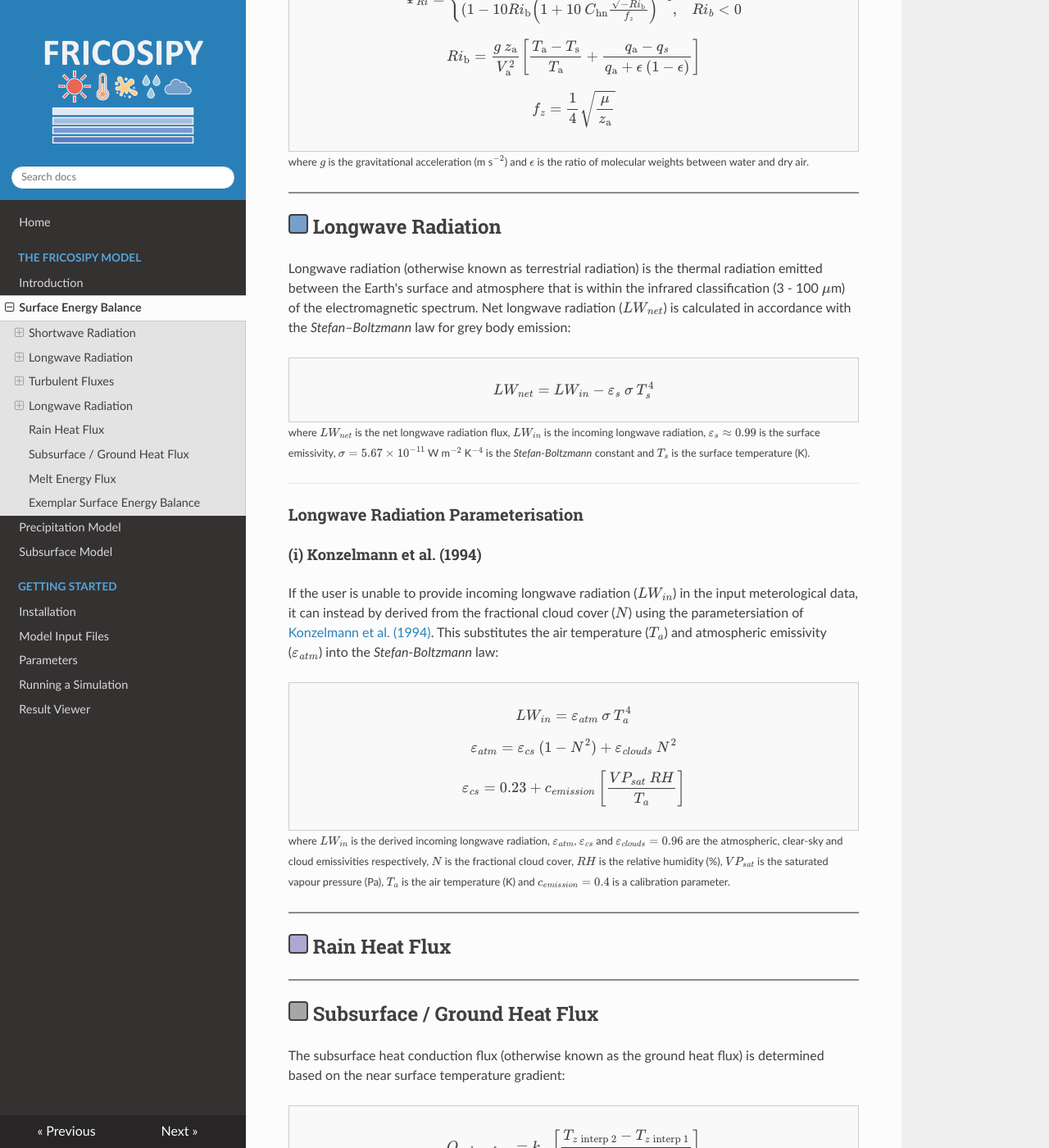
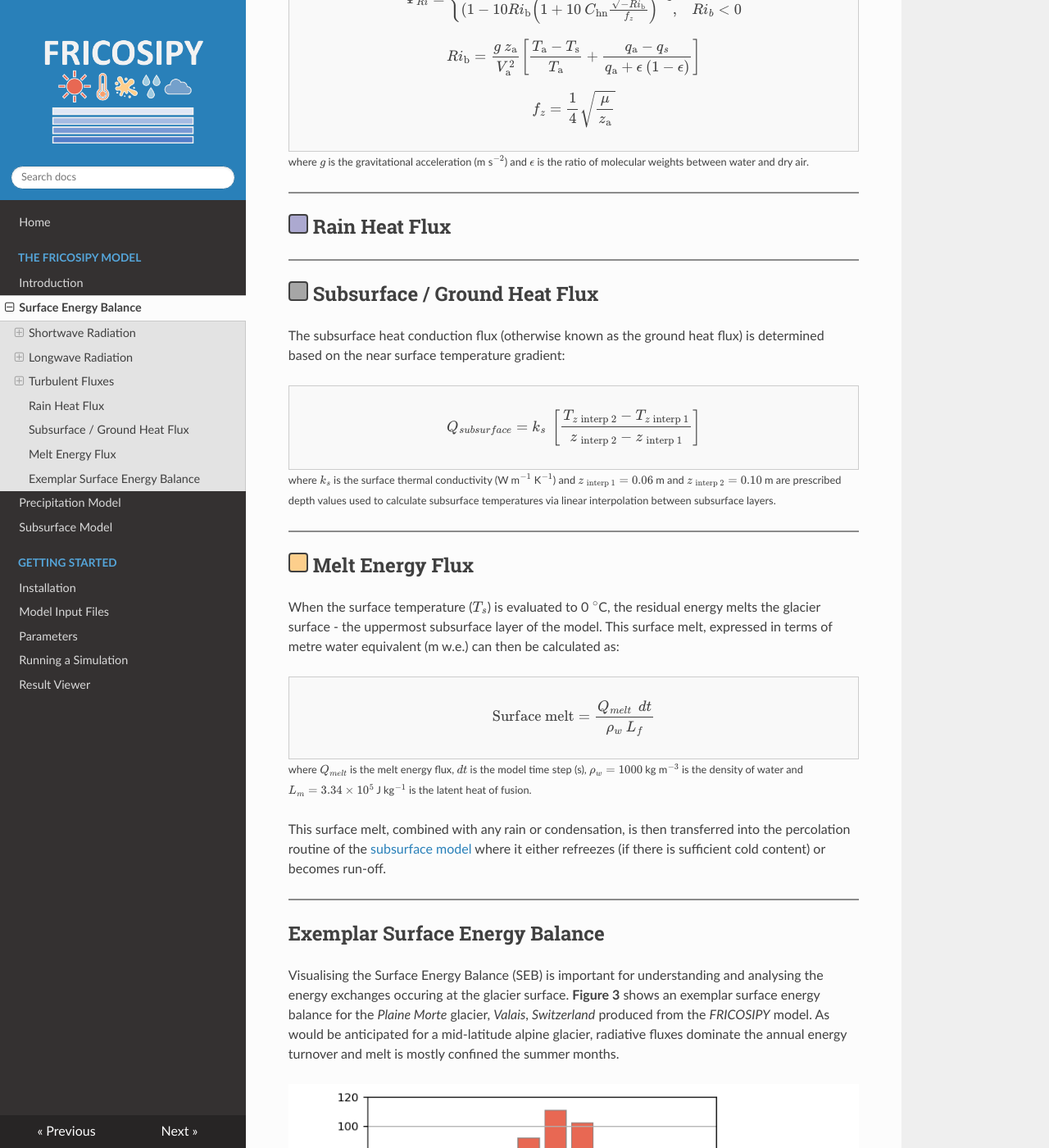
Before and after one commit to MarcusGastaldello/FRICOSIPY, an MkDocs documentation site: the page built from docs/surface_energy_balance.md, in a window 1280 px wide and 1400 px high, scrolled down 5121 px. Shown: the whole window at 82% size. Built offline with MkDocs 1.6.1, drawn with Linux system fonts in a browser that asks for light colours; nearby versions of some CDN libraries.

Commit message:
Update surface_energy_balance.md

```diff
--- a/docs/surface_energy_balance.md
+++ b/docs/surface_energy_balance.md
@@ -209,40 +209,6 @@ $$
 
 <hr style="height:2px; background-color:#8b8b8b; border:none;" />
 
-## <span style="display: inline-block; width: 1em; height: 1em;background-color: #74A0CB; border: 2px solid #404040; border-radius: 4px; "></span> Longwave Radiation
-
-Longwave radiation (otherwise known as terrestrial radiation) is the thermal radiation emitted between the Earth's surface and atmosphere that is within the infrared classification (3 - 100 $\mu$m) of the electromagnetic spectrum. Net longwave radiation ($LW_{net}$) is calculated in accordance with the *Stefan*–*Boltzmann* law for grey body emission:
-
-<div style="border:1px solid #ccc; padding:10px; background:#f9f9f9;">
-$$
-LW_{net} = LW_{in} - \varepsilon_{s} \: \sigma \: T_{s}^{4}
-$$
-</div>
-<small>where $LW_{net}$  is the net longwave radiation flux, $LW_{in}$ is the incoming longwave radiation, $\varepsilon_{s} \approx 0.99$ is the surface emissivity, $\sigma = 5.67 \times 10^{-11}$ W m$^{-2}$ K$^{-4}$ is the *Stefan*-*Boltzmann* constant and $T_s$ is the surface temperature (K).</small>
-
----
-
-### Longwave Radiation Parameterisation
-
-#### (i) Konzelmann et al. (1994)
-
-If the user is unable to provide incoming longwave radiation ($LW_{in}$) in the input meterological data, it can instead by derived from the fractional cloud cover ($N$) using the parametersiation of [Konzelmann et al. (1994)](https://doi.org/10.1016/0921-8181(94)90013-2). This substitutes the air temperature ($T_a$) and atmospheric emissivity <br> ($\varepsilon_{atm}$) into the *Stefan*-*Boltzmann* law:
-
-<div style="border:1px solid #ccc; padding:10px; background:#f9f9f9;">
-$$
-LW_{in} = \varepsilon_{atm} \: \sigma \: T_{a}^{4}
-$$
-$$
-\varepsilon_{atm} = \varepsilon_{cs} \: ( 1 - N^2) + \varepsilon_{clouds} \: N^2
-$$
-$$
-\varepsilon_{cs} = 0.23 + c_{emission} \left[ \frac{VP_{sat} \: RH}{T_a} \right]
-$$
-</div>
-<small>where $LW_{in}$ is the derived incoming longwave radiation, $\varepsilon_{atm}$, $\varepsilon_{cs}$ and $\varepsilon_{clouds} = 0.96$ are the atmospheric, clear-sky and cloud emissivities respectively, $N$ is the fractional cloud cover, $RH$ is the relative humidity (%), $VP_{sat}$ is the saturated vapour pressure (Pa), $T_a$ is the air temperature (K) and $c_{emission} = 0.4$ is a calibration parameter.</small>
-
-<hr style="height:2px; background-color:#8b8b8b; border:none;" />
-
 ## <span style="display: inline-block; width: 1em; height: 1em;background-color: #ACA9D0; border: 2px solid #404040; border-radius: 4px; "></span> Rain Heat Flux
 
 <hr style="height:2px; background-color:#8b8b8b; border:none;" />
```
